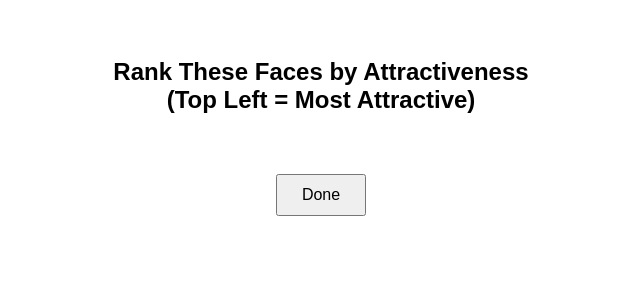
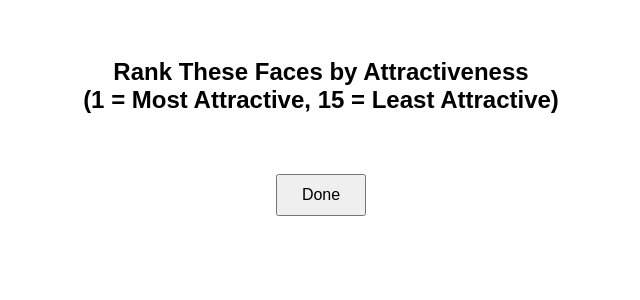
Before and after one commit to CarterKruse/siblings-or-dating, a Flask app: template templates/rank.html in a window 1280 px wide. Shown: the top 300 px of the page, without its empty margins (319-959 px from the left). Run offline with Flask 3, Linux system fonts and the light colour scheme; the template is opened without the code that fills it, so the values that code supplies are empty.

Commit message:
updated description for ranking

```diff
--- a/templates/rank.html
+++ b/templates/rank.html
@@ -66,7 +66,7 @@
     </style>
 </head>
 <body>
-    <h2>Rank These Faces by Attractiveness<br>(Top Left = Most Attractive)</h2>
+    <h2>Rank These Faces by Attractiveness<br>(1 = Most Attractive, 15 = Least Attractive)</h2>
 
     <ul id="sortable">
         {% for img in images %}
```
